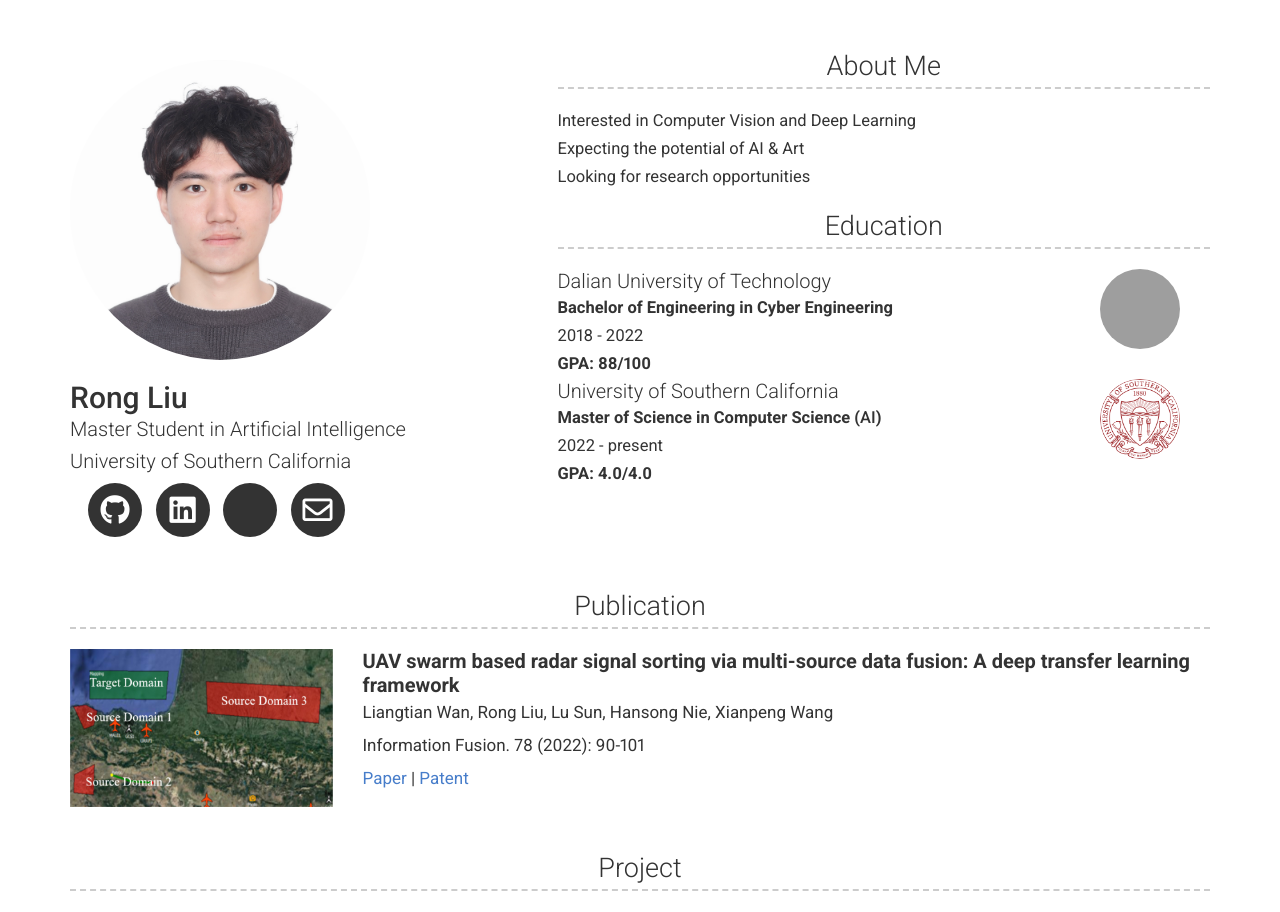
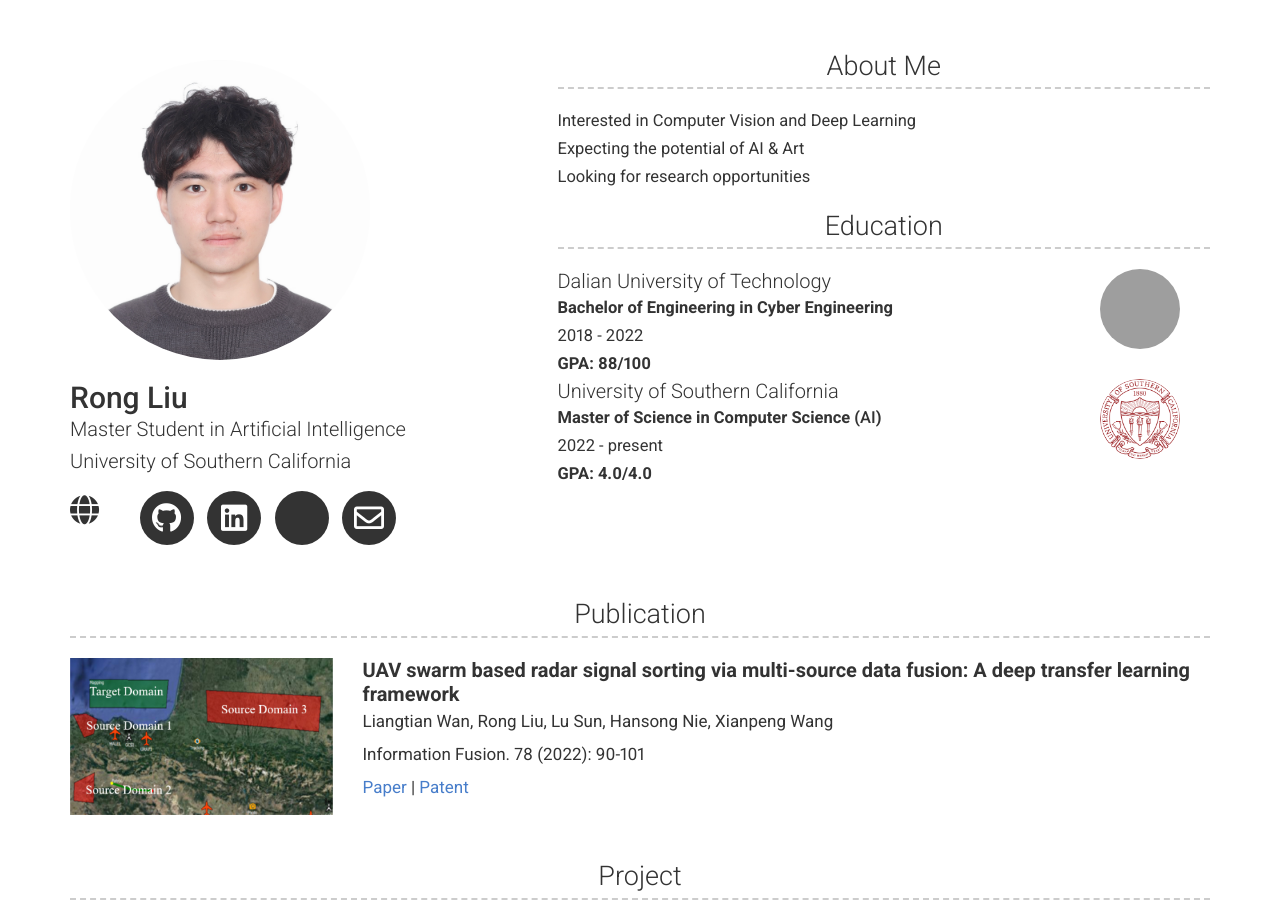
Before and after one commit to RongLiu-Leo/rongliu-leo.github.io, a Jekyll site: the page built from index.md, in a window 1280 px wide. Shown: the top 912 px of the page. Built offline with Jekyll 4.4.1, drawn with Linux system fonts in a browser that asks for light colours; nearby versions of some CDN libraries; a style sheet for code colours, icons or effects is not loaded; grey boxes are pictures that could not be loaded.

Commit message:
Update header.html

```diff
--- a/_includes/header.html
+++ b/_includes/header.html
@@ -7,11 +7,9 @@
       <h2 class="no-print">{{ site.title | escape }}</h2>
       <h2 class="no-print">{{ site.affiliation | escape }}</h2>
       <ul class="icons">
-        <li>
-          <a target="_blank" href="https://rongliu-leo.github.io/" class="hidden-xs hidden-sm hidden-md hidden-lg button button--sacnite button--round-l">
-            <i class="fas fa-globe" title="HomePage link"></i>
-          </a>
-        </li>
+
+          <i class="fas fa-globe"></i>
+          <a target="_blank" href="https://rongliu-leo.github.io/"></a>
 
         {%- if site.github_username -%}
           <li>
```
